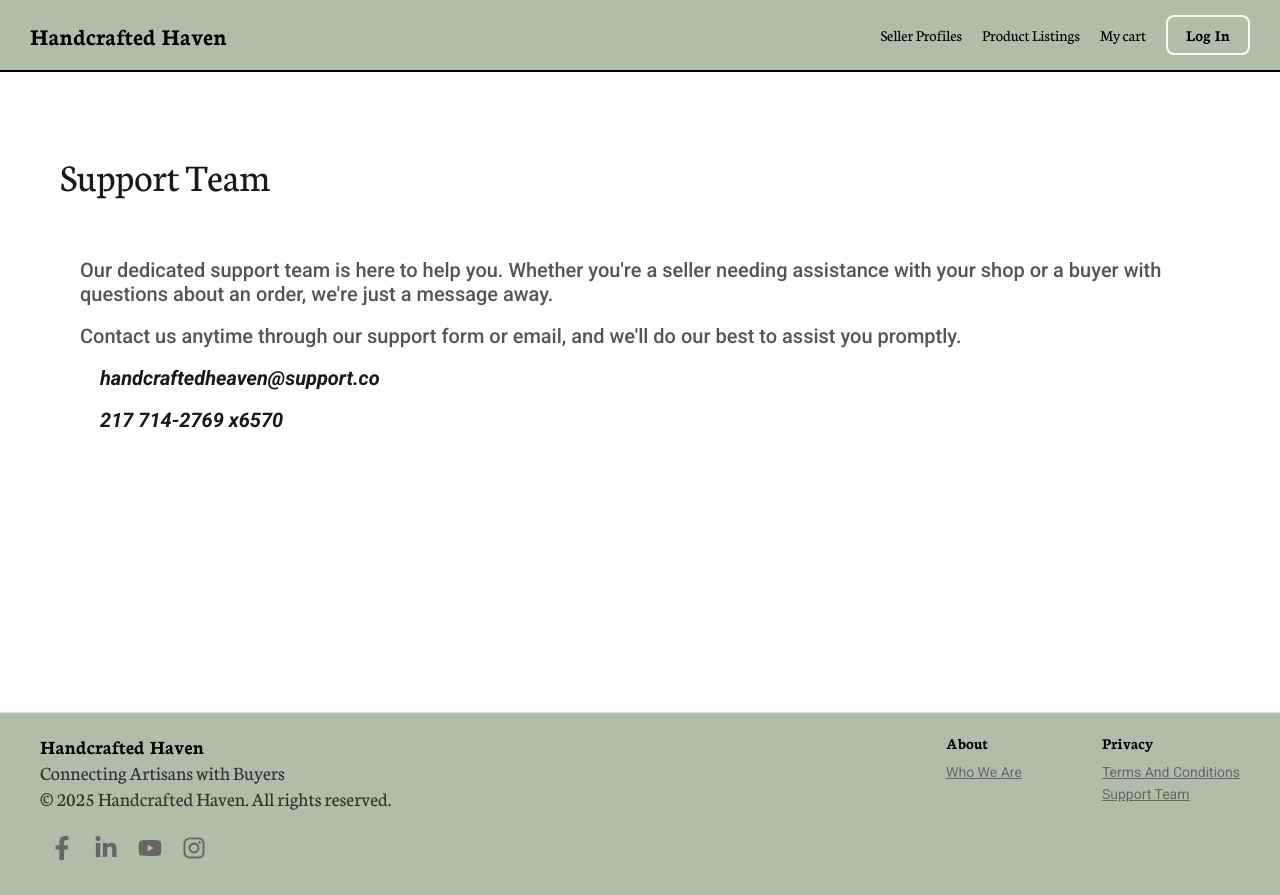
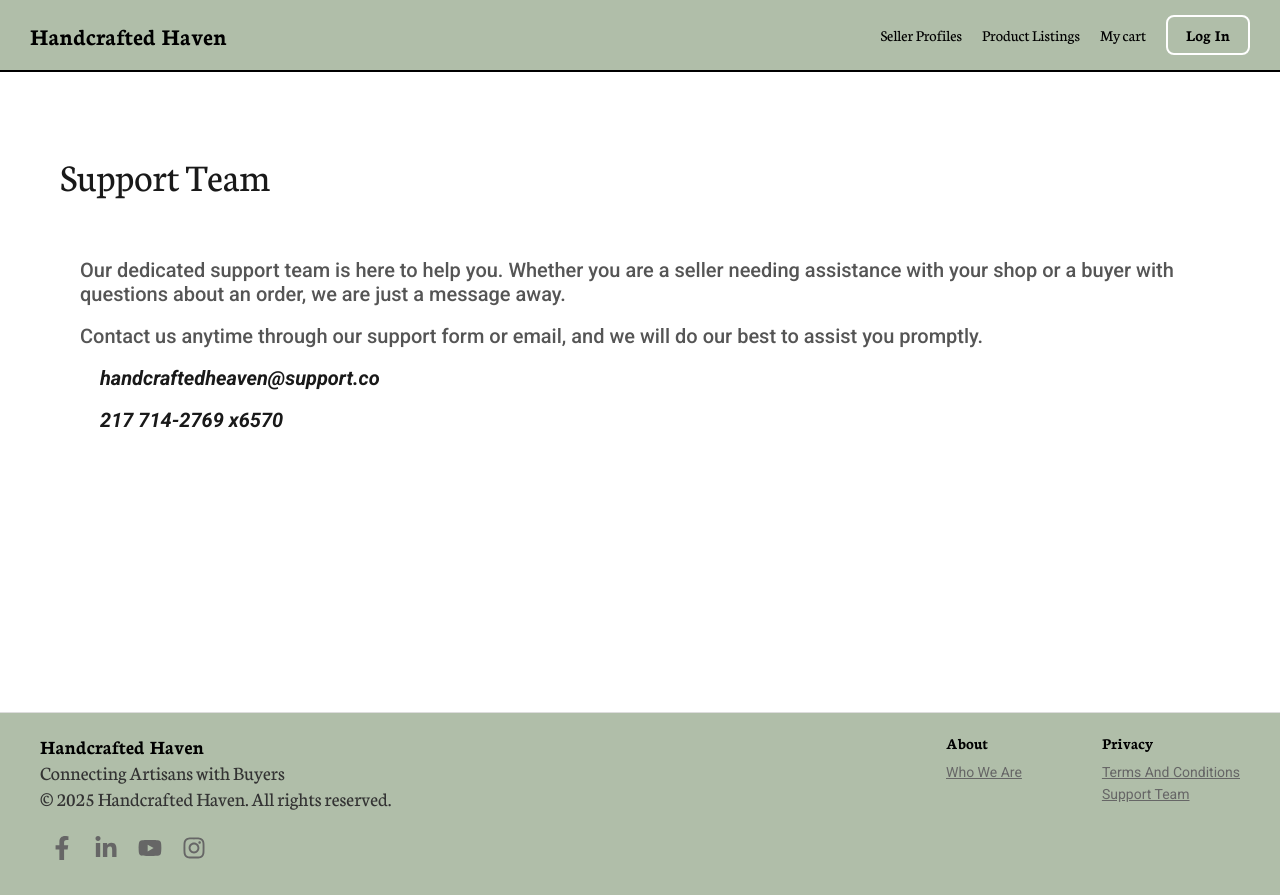
Before and after one commit to Xjomwnd2/WDD-430-Group12, a Next.js app in the folder handcrafted-haven/: page /support in a window 1280 px wide. Built offline with nearby package versions, Linux system fonts and the light colour scheme.

Commit message:
Error: `'` can be escaped with `&apos;`, `&lsquo;`, `&#39;`, `&rsquo;`.  react/no-unescaped-entities fixed

```diff
--- a/handcrafted-haven/src/app/support/page.tsx
+++ b/handcrafted-haven/src/app/support/page.tsx
@@ -6,13 +6,13 @@ export default function SupportTeamPage() {
       <h1 className={styles.title}>Support Team</h1>
       <div className={styles.profileInfo}>
         <p>
-          Our dedicated support team is here to help you. Whether you're a
+          Our dedicated support team is here to help you. Whether you are a
           seller needing assistance with your shop or a buyer with questions
-          about an order, we're just a message away.
+          about an order, we are just a message away.
         </p>
         <br />
         <p>
-          Contact us anytime through our support form or email, and we'll do our
+          Contact us anytime through our support form or email, and we will do our
           best to assist you promptly.
         </p>
         <br />
```
